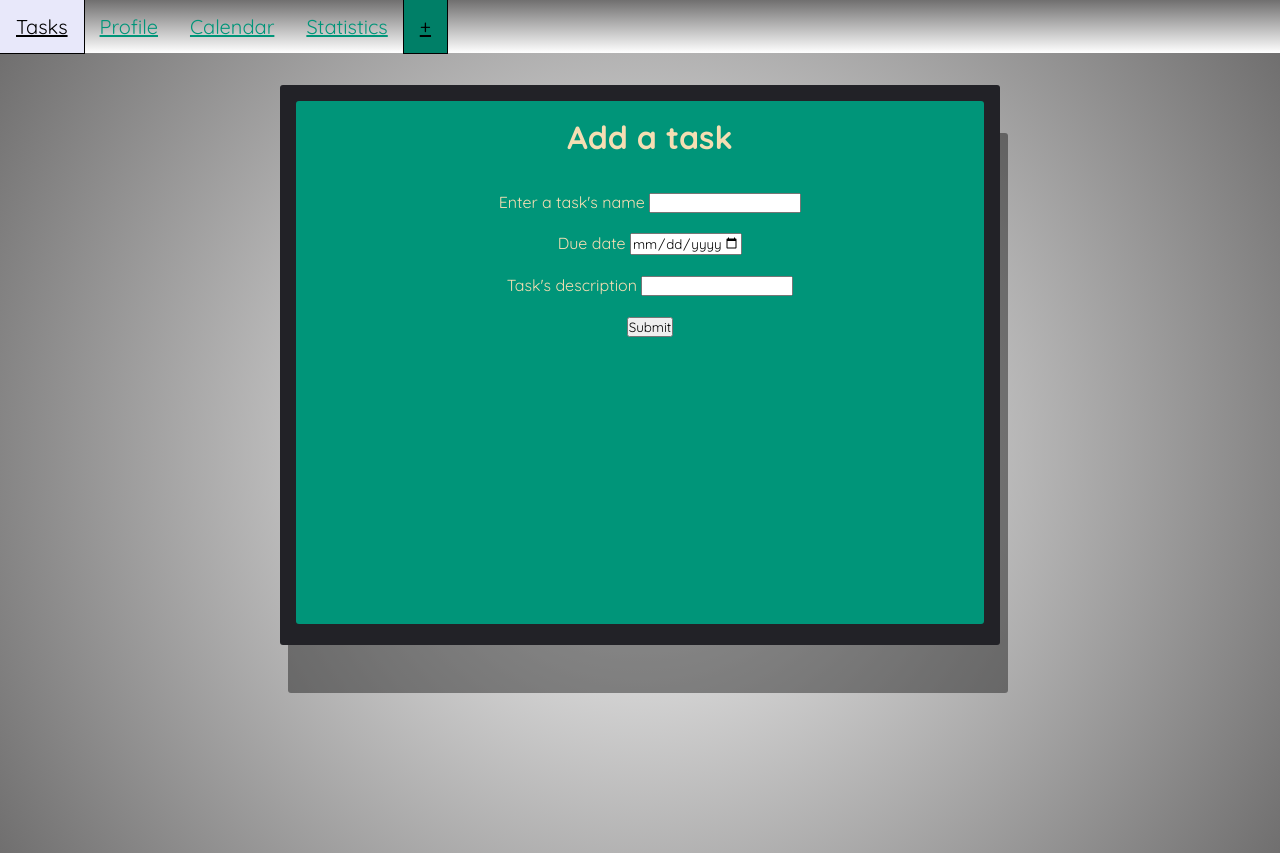
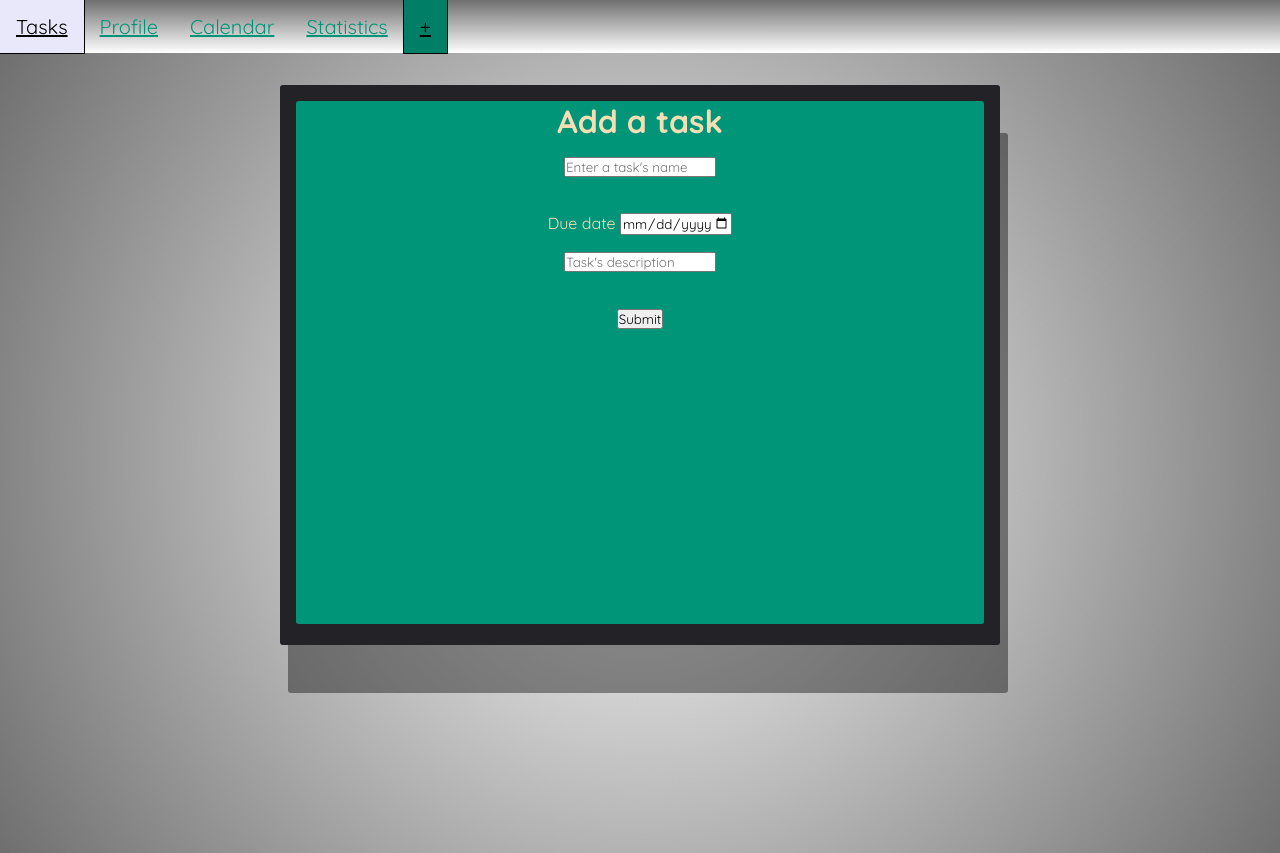
Before and after one commit to ernisernis/TaskManager, a plain HTML site: page pages/plus.html in a window 1280 px wide. Drawn offline with Linux system fonts and the light colour scheme.

Commit message:
Put placeholders instead of having title on the left handside of input field

```diff
--- a/css/MyCSS.css
+++ b/css/MyCSS.css
@@ -60,8 +60,10 @@
     height: 32.7rem;
     background-color: #009579;
     color: wheat;
-    padding-left: 20px;
-    padding-top: 1rem;
-    padding-bottom: 2rem;
     border-radius: 3px;
 }
+
+.taskField {
+
+    padding-bottom: 1rem;
+}
--- a/pages/plus.html
+++ b/pages/plus.html
@@ -28,17 +28,21 @@
 
                 <form action="main.html" id="plus_id" method="POST" name="myplus">
 
+                    <div class="taskField">
+                        <input type="text" name="plusTask" placeholder="Enter a task's name" id="plusTask" />
+                    </div>
+                    <div class="taskField">
 
-                    <br><label>Enter a task's name</label>
-                    <input type="text" name="plusTask" id="plusTask" /></br>
+                        <br><label>Due date</label>
+                        <input type="date" name="plusDate" id="plusDate" min="2021-05-12" max="2031-05-12" /> </br>
+                    </div>
+                    <div class="taskField">
+                        <input type="text" name="plusDesc" placeholder="Task's description" id="plusDesc" />
+                    </div>
+                    <div class="taskField">
 
-                    <br><label>Due date</label>
-                    <input type="date" name="plusDate" id="plusDate" min="2021-05-12" max="2031-05-12" /> </br>
-
-                    <br><label>Task's description</label>
-                    <input type="text" name="plusDesc" id="plusDesc" /></br>
-
-                    <br><input type="submit" onclick="handleSubmit()" /> </br>
+                        <br><input type="submit" onclick="handleSubmit()" /> </br>
+                    </div>
 
                     <br>
                     <ul id="myList">
```
